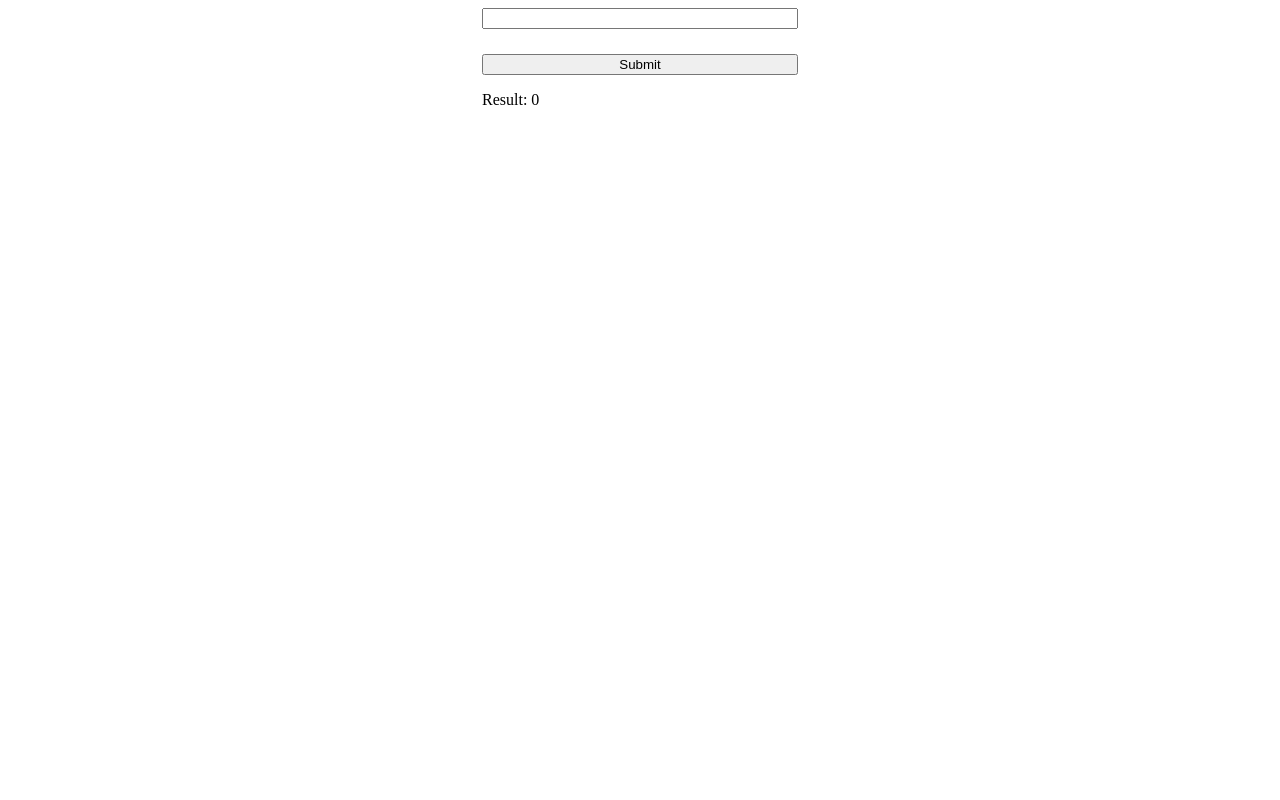
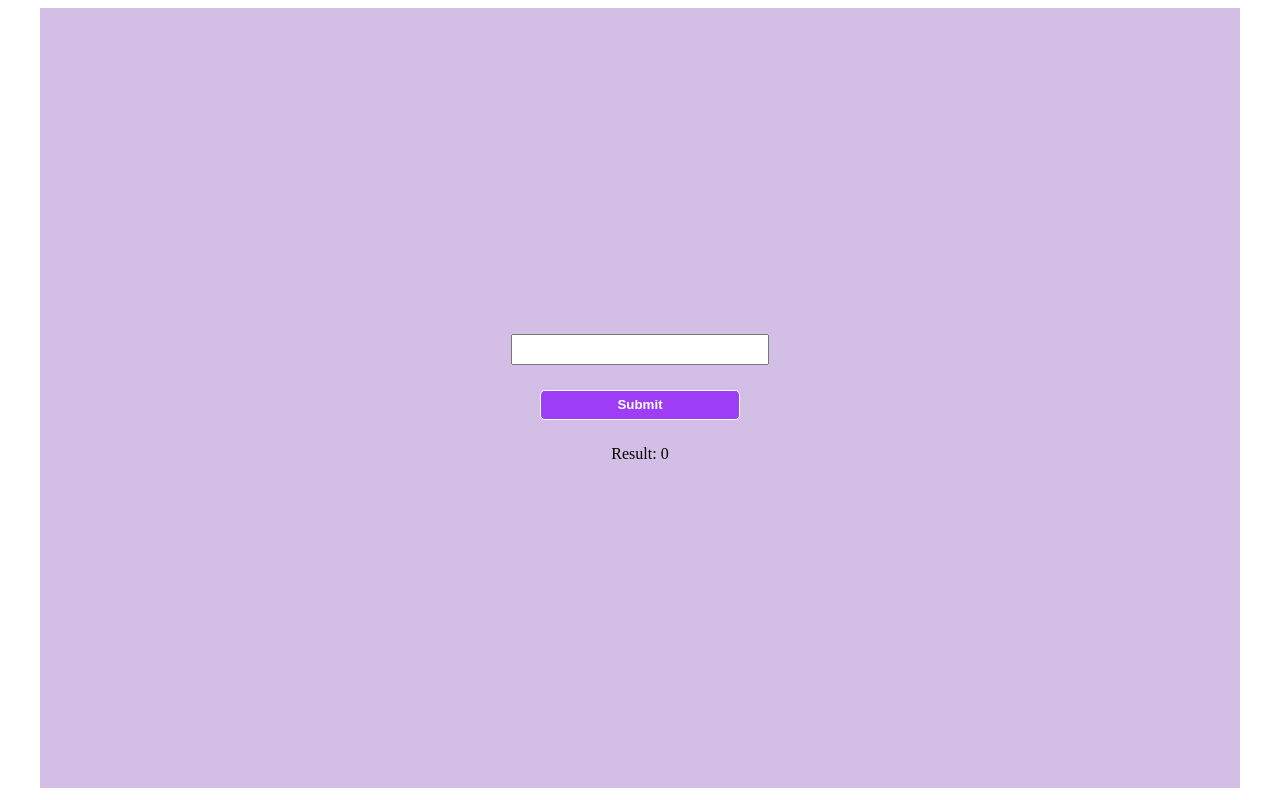
Before and after one commit to Sivanesan-769/Incubyte-Assessment, an Angular app: page / in a window 1280 px wide. Built offline with nearby package versions, Linux system fonts and the light colour scheme.

Commit message:
css addons

```diff
--- a/src/app/app.component.css
+++ b/src/app/app.component.css
@@ -3,8 +3,28 @@ form {
   flex-direction: column;
   margin: 0 auto;
   max-width: 1200px;
-  width: 25%;
+  width: 100%;
+  background-color: #d3bee6;;
+  justify-content: center;
   input {
-    margin-bottom: 25px;
+    margin: 0 auto;
+    width: 250px;
+    height: 25px;
+  }
+  button {
+    margin: 0 auto;
+    margin-top: 25px;
+    width: 200px;
+    height: 30px;
+    background: #9d3df6;
+    font-weight: 600;
+    color: white;
+    border: 1px solid white;
+    border-radius: 5px;
+  }
+  div > p {
+    margin: 0 auto;
+    margin-top: 25px;
+    text-align: center;
   }
 }
--- a/src/app/app.component.html
+++ b/src/app/app.component.html
@@ -1,4 +1,4 @@
-<form (ngSubmit)="onSubmit()">
+<form (ngSubmit)="onSubmit()" [style.height.px]="screenHeight">
   <input type="text" [(ngModel)]="str" name="str" id="str" required>
   <button type="submit">Submit</button>
   <div>
--- a/src/app/app.component.ts
+++ b/src/app/app.component.ts
@@ -13,6 +13,7 @@ export class AppComponent {
   str = '';
   result: number = 0;
   calcService = inject(StringCalculatorService);
+  screenHeight = window.innerHeight - 20;
 
   onSubmit() {
     this.result = this.calcService.add(this.str);
```
